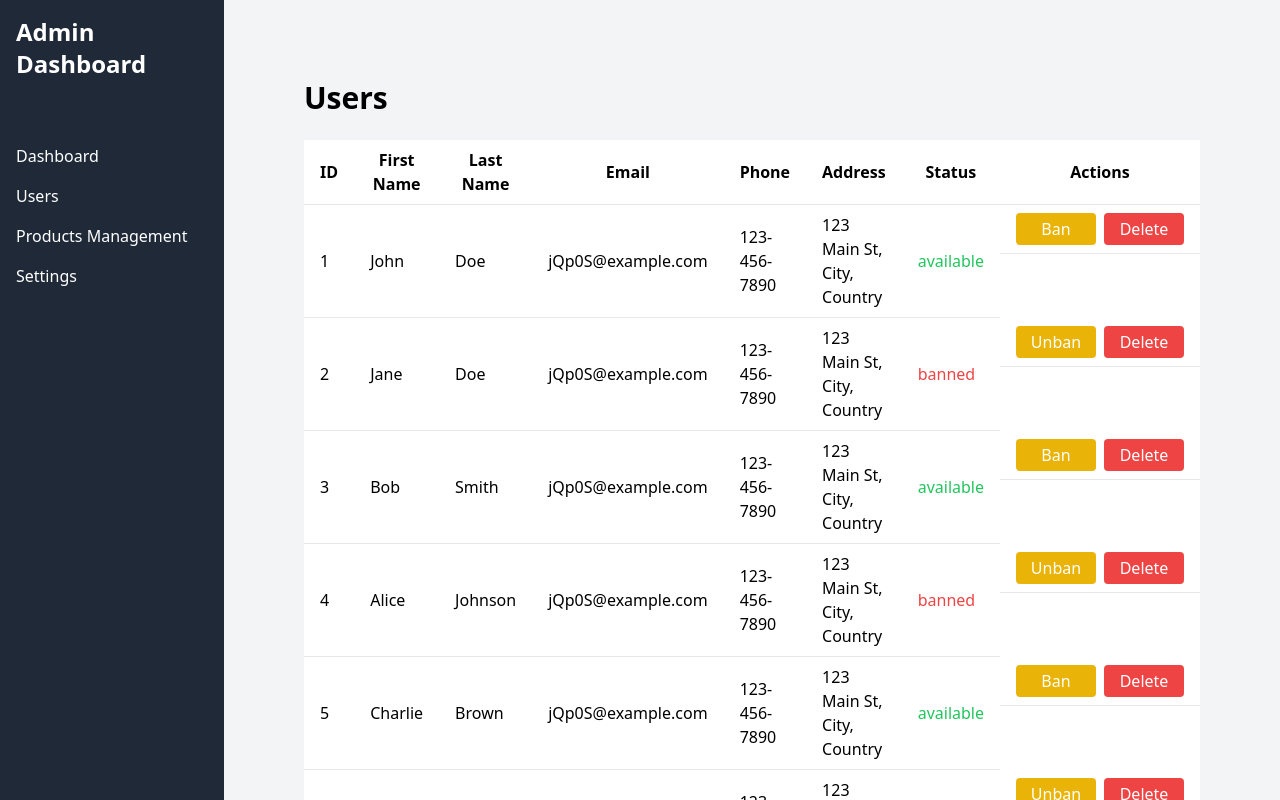
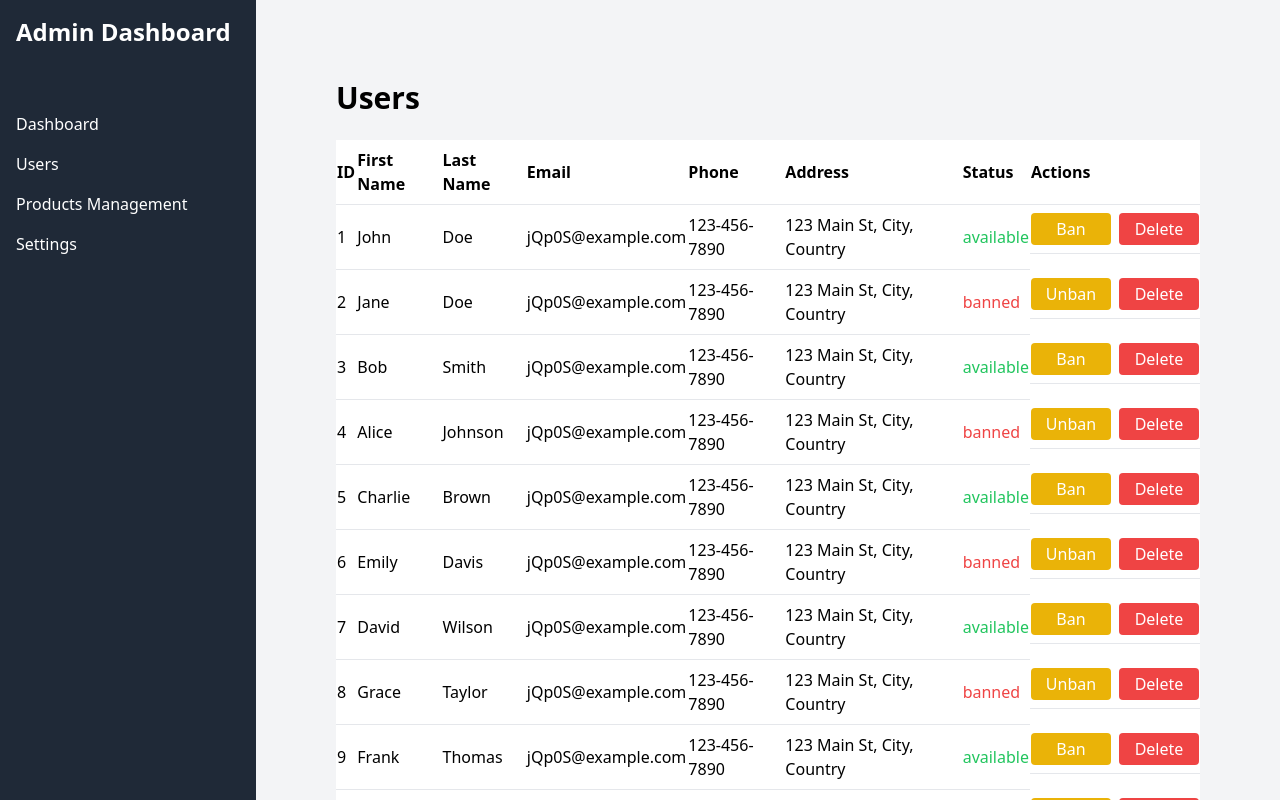
Before and after one commit to JSD7-CMFM/JSD7-CMFM-Frontend, a React (Vite) app: page /admin in a window 1280 px wide. Both pictures are taken after a click on the button "Users". Shown: the top 800 px of the page. Built offline with nearby package versions, Linux system fonts and the light colour scheme.

Commit message:
add homepage feature

```diff
--- a/src/features/Adminfeatures/Users/User.jsx
+++ b/src/features/Adminfeatures/Users/User.jsx
@@ -30,27 +30,27 @@
         <table className="min-w-full bg-white">
           <thead>
             <tr>
-              <th className="text-black py-2 px-4 border-b">ID</th>
-              <th className="text-black py-2 px-4 border-b">First Name</th>
-              <th className="text-black py-2 px-4 border-b">Last Name</th>
-              <th className="text-black py-2 px-4 border-b">Email</th>
-              <th className="text-black py-2 px-4 border-b">Phone</th>
-              <th className="text-black py-2 px-4 border-b">Address</th>
-              <th className="text-black py-2 px-4 border-b">Status</th>
-              <th className="text-black py-2 px-4 border-b">Actions</th>
+              <th className="text-black py-2 border-b text-start">ID</th>
+              <th className="text-black py-2 border-b text-start">First Name</th>
+              <th className="text-black py-2 border-b text-start">Last Name</th>
+              <th className="text-black py-2 border-b text-start">Email</th>
+              <th className="text-black py-2 border-b text-start">Phone</th>
+              <th className="text-black py-2 border-b text-start">Address</th>
+              <th className="text-black py-2 border-b text-start">Status</th>
+              <th className="text-black py-2 border-b text-start">Actions</th>
             </tr>
           </thead>
           <tbody>
             {users.map((user) => (
               <tr key={user.id}>
-                <td className="text-black py-2 px-4 border-b">{user.id}</td>
-                <td className="text-black py-2 px-4 border-b">{user.firstName}</td>
-                <td className="text-black py-2 px-4 border-b">{user.lastName}</td>
-                <td className="text-black py-2 px-4 border-b">{user.email}</td>
-                <td className="text-black py-2 px-4 border-b">{user.phone}</td>
-                <td className="text-black py-2 px-4 border-b">{user.address}</td>
+                <td className="text-black py-2 border-b">{user.id}</td>
+                <td className="text-black py-2 border-b">{user.firstName}</td>
+                <td className="text-black py-2 border-b">{user.lastName}</td>
+                <td className="text-black py-2 border-b">{user.email}</td>
+                <td className="text-black py-2 border-b">{user.phone}</td>
+                <td className="text-black py-2 border-b">{user.address}</td>
                 <td
-                  className={`py-2 px-4 border-b ${
+                  className={`py-2 border-b ${
                     user.status === "available"
                       ? "text-green-500"
                       : "text-red-500"
@@ -58,7 +58,7 @@
                 >
                   {user.status}
                 </td>
-                <td className="py-2 px-4 border-b flex space-x-2">
+                <td className="py-2 border-b flex space-x-2">
                   <button
                     className="bg-yellow-500 text-white px-2 py-1 rounded w-20"
                     onClick={() => handleBan(user.id)}
--- /dev/null
+++ b/src/features/homepage/components/testDon'tUse.jsx
@@ -0,0 +1,9 @@
+import React from 'react'
+
+const test = () => {
+  return (
+    <div>test</div>
+  )
+}
+
+export default test
--- a/src/pages/Homepage.jsx
+++ b/src/pages/Homepage.jsx
@@ -1,13 +1,9 @@
 import React from "react";
-// import VideoCarousel from "../features/carousel/components/VideoCarousel";
 
 const Homepage = () => {
   return (
     <>
       <div>Homepage</div>
-      {/* <div className="md:mx-auto md:w-[1200px] md:min-h-56 md:flex md:flex-col md:gap-6 md:py-4 md:px-8 md:bg-gray-100">
-        <VideoCarousel />
-      </div> */}
     </>
   );
 };
```
